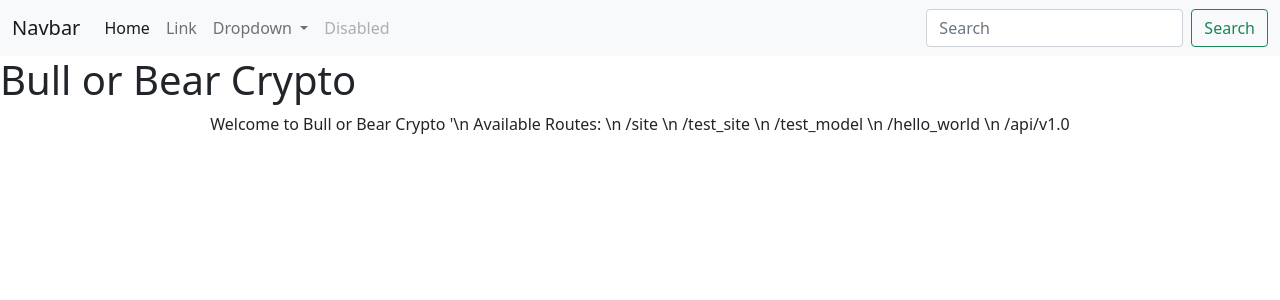
After one commit to GallantGuide/Bull_or_Bear_Crypto, a Flask app: template app/templates/welcome.html in a window 1280 px wide. The commit adds this page. Shown: the top 300 px of the page. Run offline with Flask 2, Linux system fonts and the light colour scheme; the template is opened without the code that fills it, so the values that code supplies are empty.

Commit message:
update pull changes

```diff
--- a/app/app.py
+++ b/app/app.py
@@ -1,35 +1,18 @@
 from flask import Flask, render_template, request
 from joblib import load
-<<<<<<< HEAD
-from .functions import make_picture, user_input_np_arr
-=======
->>>>>>> main
+from functions import make_picture, user_input_np_arr
 import pandas as pd
 import numpy as np
 import plotly.express as px
 import plotly.graph_objects as go
-<<<<<<< HEAD
-=======
-import functions
->>>>>>> main
 import uuid
 
 app = Flask(__name__)
 
-<<<<<<< HEAD
 @app.route("/")
 def welcome():
-    return(
-    '''
-    Welcome to Bull or Bear Crypto '\n
-    Available Routes: \n
-    /site \n
-    /test_site \n
-    /test_model \n
-    /hello_world \n
-    /api/v1.0
-    '''
-    )
+    return render_template('welcome.html')
+
 
 @app.route("/site", methods = ['GET','POST'])
 def site_template():
@@ -47,10 +30,6 @@ def site_template():
         return render_template('index.html', href=path[4:])
 
 @app.route("/test_site", methods = ['GET','POST'])
-=======
-
-@app.route("/", methods = ['GET','POST'])
->>>>>>> main
 def test_template():
     request_type = request.method
     if request_type == 'GET':
@@ -58,34 +37,18 @@ def test_template():
     if request_type == 'POST':
         text = request.form['text']
         random_string = uuid.uuid4().hex
-<<<<<<< HEAD
-        file = 'app/static/AgesAndHeights.pkl'
-        model = load('app/test_model.joblib')
-        user_input = user_input_np_arr(text)
-        path = 'app/static/' + random_string + '.svg'
-        make_picture(file, model, user_input, path)
-        return render_template('index.html', href=path[4:])
-
-=======
         file = 'static/AgesAndHeights.pkl'
         model = load('test_model.joblib')
-        user_input = functions.user_input_np_arr(text)
+        user_input = user_input_np_arr(text)
         path = 'static/' + random_string + '.svg'
-        functions.make_picture(file, model, user_input, path)
+        make_picture(file, model, user_input, path)
         return render_template('index.html', href=path)
 
-
-@app.route("/Site")
->>>>>>> main
 
 @app.route("/test_model")
 def test_model():
     test_np_input = np.array([[1],[2],[17]])
-<<<<<<< HEAD
     model = load('app/test_model.joblib')
-=======
-    model = load('test_model.joblib')
->>>>>>> main
     preds = model.predict(test_np_input)
     preds_str = str(preds)
     return preds_str
@@ -93,14 +56,7 @@ def test_model():
 
 @app.route("/hello_world")
 def hello_world():
-<<<<<<< HEAD
-    return "Hello, World!"
-=======
     return "Hello, World!"
 
-
-
-
-if __name__=='__main__':
+if __name__ == "__main__":
     app.run(debug=True)
->>>>>>> main
--- /dev/null
+++ b/app/templates/base.html
@@ -0,0 +1,49 @@
+<!DOCTYPE html>
+<html>
+<head>
+    <link href="https://cdn.jsdelivr.net/npm/bootstrap@5.1.2/dist/css/bootstrap.min.css" rel="stylesheet" integrity="sha384-uWxY/CJNBR+1zjPWmfnSnVxwRheevXITnMqoEIeG1LJrdI0GlVs/9cVSyPYXdcSF" crossorigin="anonymous">
+    <title>{% block title %}{% endblock %}</title>
+    </head>
+    <body>
+        <nav class="navbar navbar-expand-lg navbar-light bg-light">
+            <div class="container-fluid">
+              <a class="navbar-brand" href="#">Navbar</a>
+              <button class="navbar-toggler" type="button" data-bs-toggle="collapse" data-bs-target="#navbarSupportedContent" aria-controls="navbarSupportedContent" aria-expanded="false" aria-label="Toggle navigation">
+                <span class="navbar-toggler-icon"></span>
+              </button>
+                <div class="collapse navbar-collapse" id="navbarSupportedContent">
+                  <ul class="navbar-nav me-auto mb-2 mb-lg-0">
+                  <li class="nav-item">
+                    <a class="nav-link active" aria-current="page" href="#">Home</a>
+                  </li>
+                  <li class="nav-item">
+                    <a class="nav-link" href="#">Link</a>
+                  </li>
+                  <li class="nav-item dropdown">
+                    <a class="nav-link dropdown-toggle" href="#" id="navbarDropdown" role="button" data-bs-toggle="dropdown" aria-expanded="false">
+                      Dropdown
+                    </a>
+                    <ul class="dropdown-menu" aria-labelledby="navbarDropdown">
+                      <li><a class="dropdown-item" href="#">Action</a></li>
+                      <li><a class="dropdown-item" href="#">Another action</a></li>
+                      <li><hr class="dropdown-divider"></li>
+                      <li><a class="dropdown-item" href="#">Something else here</a></li>
+                    </ul>
+                  </li>
+                  <li class="nav-item">
+                    <a class="nav-link disabled">Disabled</a>
+                  </li>
+                  </ul>
+                  <form class="d-flex">
+                    <input class="form-control me-2" type="search" placeholder="Search" aria-label="Search">
+                    <button class="btn btn-outline-success" type="submit">Search</button>
+                  </form>
+                </div>
+            </div>
+        </nav>
+        <h1>Bull or Bear Crypto</h1>
+        {% block content %}
+        {% endblock %}
+        <script src="https://cdn.jsdelivr.net/npm/bootstrap@5.1.2/dist/js/bootstrap.bundle.min.js" integrity="sha384-kQtW33rZJAHjgefvhyyzcGF3C5TFyBQBA13V1RKPf4uH+bwyzQxZ6CmMZHmNBEfJ" crossorigin="anonymous"></script>
+    </body>
+</html>
--- /dev/null
+++ b/app/templates/welcome.html
@@ -0,0 +1,16 @@
+{% extends "base.html" %}
+{% block title %} Home Page {% endblock %}
+
+{% block content %}
+<center>
+    <p>
+        Welcome to Bull or Bear Crypto '\n
+        Available Routes: \n
+        /site \n
+        /test_site \n
+        /test_model \n
+        /hello_world \n
+        /api/v1.0
+    </p>
+</center>
+{% endblock %}
--- a/requirements.txt
+++ b/requirements.txt
@@ -1,3 +1,4 @@
+#pip install -r requirements.txt
 click==7.1.2
 Flask==1.1.2
 itsdangerous==1.1.0
```
Also changed, not shown: app/templates/index.html (+6 -1 lines), README.md, app/static/1213cd1ed76640c4a20430a99b2179bf.svg (added), app/static/4652b803a138432d9dffbf61c9a2005a.svg (added), app/static/a76a117d1e3b4e1487d2e405f466b21b.svg (added), app/static/d1fa8bd0b87e46edaa2b7caa1814a21c.svg (added), 5 other files.
